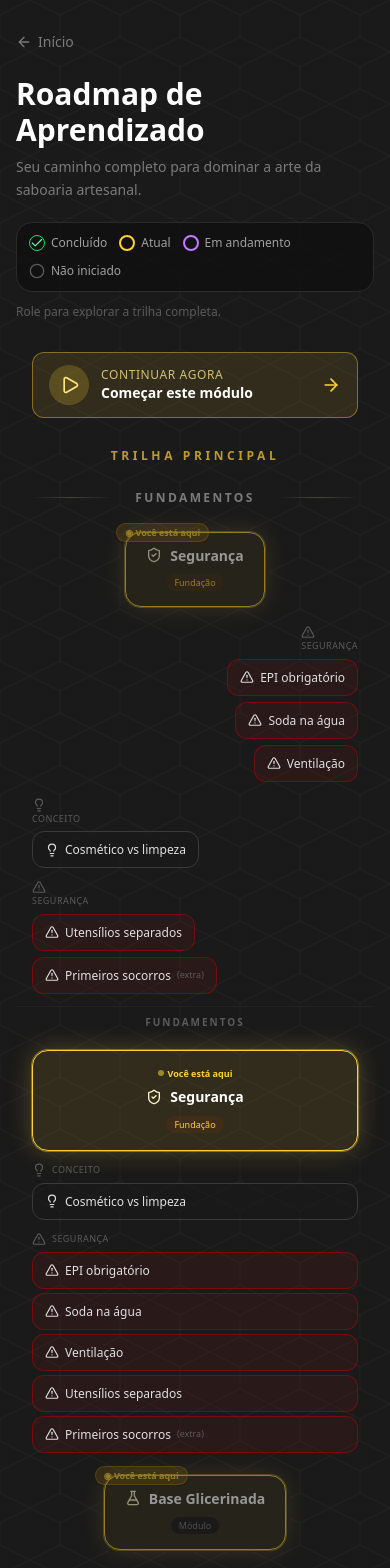
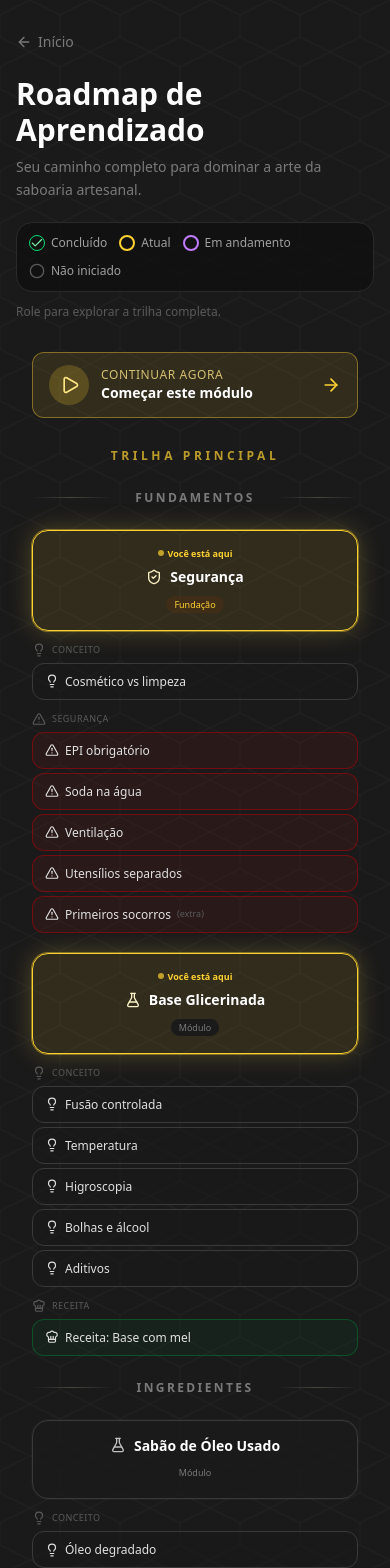
Before and after one commit to PedroAkaki/moonrock-saboaria, a Next.js app: page /roadmap in a window 390 px wide. Shown: the top 1568 px of the page. Built offline with nearby package versions, Linux system fonts and the light colour scheme.

Commit message:
fix: v31.5.2 — mobile/desktop renderizacao isolada, MobileCenterCard com props

```diff
--- a/components/RoadmapMap.tsx
+++ b/components/RoadmapMap.tsx
@@ -159,6 +159,29 @@ export default function RoadmapMap() {
   const completedCount = availableModules.filter((m) => progress.modules[m.slug]?.status === "completed").length;
   const progressPercent = availableModules.length > 0 ? Math.round((completedCount / availableModules.length) * 100) : 0;
 
+  function MobileCenterCard({ node, status }: { node: RoadmapNode; status: RoadmapStatus }) {
+    const badge = typeBadge(node.type);
+    const isLocked = status === "locked";
+    const isCurrent = status === "current";
+    return (
+      <div className={`w-full rounded-2xl border px-5 py-4 text-center ${statusClasses(status)} ${isLocked ? "opacity-70" : ""}`}>
+        {isCurrent && (
+          <div className="text-[9px] font-semibold text-amber-300 mb-2 flex items-center justify-center gap-1">
+            <span className="h-1.5 w-1.5 rounded-full bg-amber-300 animate-pulse" /> Você está aqui
+          </div>
+        )}
+        <div className="flex items-center justify-center gap-2 mb-1">
+          {status === "completed" ? <Check className="h-5 w-5 text-green-300" /> : isLocked ? <Lock className="h-5 w-5 text-moon-600" /> : typeIcon(node.type)}
+          <span className={`text-sm font-bold leading-tight ${isLocked ? "text-moon-500" : "text-white"}`}>{node.title}</span>
+        </div>
+        <span className={`text-[9px] font-medium px-2 py-0.5 rounded-full ${badge.className}`}>{badge.label}</span>
+        {isLocked && (
+          <div className="text-[9px] text-moon-600 mt-2 leading-tight">🔒 Complete os módulos anteriores para desbloquear</div>
+        )}
+      </div>
+    );
+  }
+
   return (
     <div className="w-full pb-8">
       <div className="relative mx-auto w-full max-w-[1024px] px-4 py-4 md:min-w-0 md:px-8">
@@ -196,45 +219,9 @@ export default function RoadmapMap() {
           const showSection = node.section && node.section !== prevSection;
           const isLocked = status === "locked";
 
-          /* ── Mobile card stack ── */
-          const mobileTopics = [
-            ...(node.leftTopics ?? []),
-            ...(node.rightTopics ?? []),
-          ];
-          const mobileGroups: Record<string, RoadmapTopic[]> = {};
-          for (const t of mobileTopics) {
-            if (!mobileGroups[t.type]) mobileGroups[t.type] = [];
-            mobileGroups[t.type].push(t);
-          }
-          const topicOrder = ["concept", "safety", "tool", "recipe", "checklist"];
-
-          const isCurrentMobile = status === "current";
-
-          /* Mobile card node — inline status, no absolute badge */
-          const badge = typeBadge(node.type);
-          function MobileCenterCard() {
-            return (
-              <div className={`w-full rounded-2xl border px-5 py-4 text-center ${statusClasses(status)} ${isLocked ? "opacity-70" : ""}`}>
-                {isCurrentMobile && (
-                  <div className="text-[9px] font-semibold text-amber-300 mb-2 flex items-center justify-center gap-1">
-                    <span className="h-1.5 w-1.5 rounded-full bg-amber-300 animate-pulse" /> Você está aqui
-                  </div>
-                )}
-                <div className="flex items-center justify-center gap-2 mb-1">
-                  {status === "completed" ? <Check className="h-5 w-5 text-green-300" /> : isLocked ? <Lock className="h-5 w-5 text-moon-600" /> : typeIcon(node.type)}
-                  <span className={`text-sm font-bold leading-tight ${isLocked ? "text-moon-500" : "text-white"}`}>{node.title}</span>
-                </div>
-                <span className={`text-[9px] font-medium px-2 py-0.5 rounded-full ${badge.className}`}>{badge.label}</span>
-                {isLocked && (
-                  <div className="text-[9px] text-moon-600 mt-2 leading-tight">🔒 Complete os módulos anteriores para desbloquear</div>
-                )}
-              </div>
-            );
-          }
-
           return (
             <Fragment key={node.id}>
-              {/* Section divider */}
+              {/* ── Section divider — visible on both ── */}
               {showSection && (
                 <div className="relative z-10 flex items-center gap-4 my-6">
                   <div className="flex-1 h-px" style={{
@@ -247,20 +234,50 @@ export default function RoadmapMap() {
                 </div>
               )}
 
-              {/* Row */}
-              <div className={`relative grid grid-cols-1 md:grid-cols-[240px_1fr_240px] gap-4 md:gap-6 items-start md:items-center my-3 ${isLocked ? "opacity-60" : ""}`}>
-                {/* Horizontal dashed connector — desktop only */}
-                <div className="hidden md:block absolute left-[250px] right-[250px] top-1/2 border-t border-dashed border-moon-500/30 -translate-y-1/2 z-0" />
+              {/* ── MOBILE: card stack ── */}
+              <div className="md:hidden space-y-3 mt-1 mb-5">
+                <MobileCenterCard node={node} status={status} />
 
-                {/* Left side topics — desktop: left, mobile: below center */}
-                <div className="relative z-10 md:order-1 order-2">
+                {/* Topics grouped by type */}
+                {(() => {
+                  const mobileTopics = [...(node.leftTopics ?? []), ...(node.rightTopics ?? [])];
+                  const mobileGroups: Record<string, RoadmapTopic[]> = {};
+                  for (const t of mobileTopics) {
+                    if (!mobileGroups[t.type]) mobileGroups[t.type] = [];
+                    mobileGroups[t.type].push(t);
+                  }
+                  const topicOrder = ["concept", "safety", "tool", "recipe", "checklist"];
+                  return topicOrder.map((type) => {
+                    const items = mobileGroups[type];
+                    if (!items?.length) return null;
+                    const cluster = TOPIC_CLUSTER[type] ?? TOPIC_CLUSTER.concept;
+                    return (
+                      <div key={type} className="space-y-1.5">
+                        <p className="text-[9px] font-medium uppercase tracking-wider text-moon-500 flex items-center gap-1.5">
+                          {cluster.icon} {cluster.label}
+                        </p>
+                        <div className="flex flex-col gap-1">
+                          {items.map((topic) => (
+                            <TopicPill key={topic.id} topic={topic} />
+                          ))}
+                        </div>
+                      </div>
+                    );
+                  });
+                })()}
+              </div>
+
+              {/* ── DESKTOP: 3-column grid ── */}
+              <div className={`hidden md:grid relative grid-cols-[240px_1fr_240px] gap-6 items-center my-3 ${isLocked ? "opacity-60" : ""}`}>
+                <div className="absolute left-[250px] right-[250px] top-1/2 border-t border-dashed border-moon-500/30 -translate-y-1/2 z-0" />
+
+                <div className="relative z-10">
                   {node.leftTopics && node.leftTopics.length > 0 && (
                     <TopicGroup topics={node.leftTopics} position="left" />
                   )}
                 </div>
 
-                {/* Center node */}
-                <div className="relative z-10 flex flex-col items-center md:order-2 order-1">
+                <div className="relative z-10 flex flex-col items-center">
                   {isLocked ? (
                     <CenterNode node={node} status={status} />
                   ) : (
@@ -270,42 +287,11 @@ export default function RoadmapMap() {
                   )}
                 </div>
 
-                {/* Right side topics */}
-                <div className="relative z-10 md:order-3 order-3">
+                <div className="relative z-10">
                   {node.rightTopics && node.rightTopics.length > 0 && (
                     <TopicGroup topics={node.rightTopics} position="right" />
                   )}
                 </div>
-              </div>
-
-              {/* ── Mobile card: compact vertical ── */}
-              <div className="md:hidden space-y-3 mt-1 mb-5">
-                {/* Section name as compact label */}
-                {showSection && (
-                  <div className="text-[10px] font-bold uppercase tracking-[0.2em] text-moon-500 text-center py-2 border-t border-moon-700/50 -mx-4">{node.section}</div>
-                )}
-
-                {/* Mobile center card — no floating badge */}
-                <MobileCenterCard />
-
-                {/* Topics grouped by type, vertical layout */}
-                {topicOrder.map((type) => {
-                  const items = mobileGroups[type];
-                  if (!items?.length) return null;
-                  const cluster = TOPIC_CLUSTER[type] ?? TOPIC_CLUSTER.concept;
-                  return (
-                    <div key={type} className="space-y-1.5">
-                      <p className="text-[9px] font-medium uppercase tracking-wider text-moon-500 flex items-center gap-1.5">
-                        {cluster.icon} {cluster.label}
-                      </p>
-                      <div className="flex flex-col gap-1">
-                        {items.map((topic) => (
-                          <TopicPill key={topic.id} topic={topic} />
-                        ))}
-                      </div>
-                    </div>
-                  );
-                })}
               </div>
             </Fragment>
           );
```
